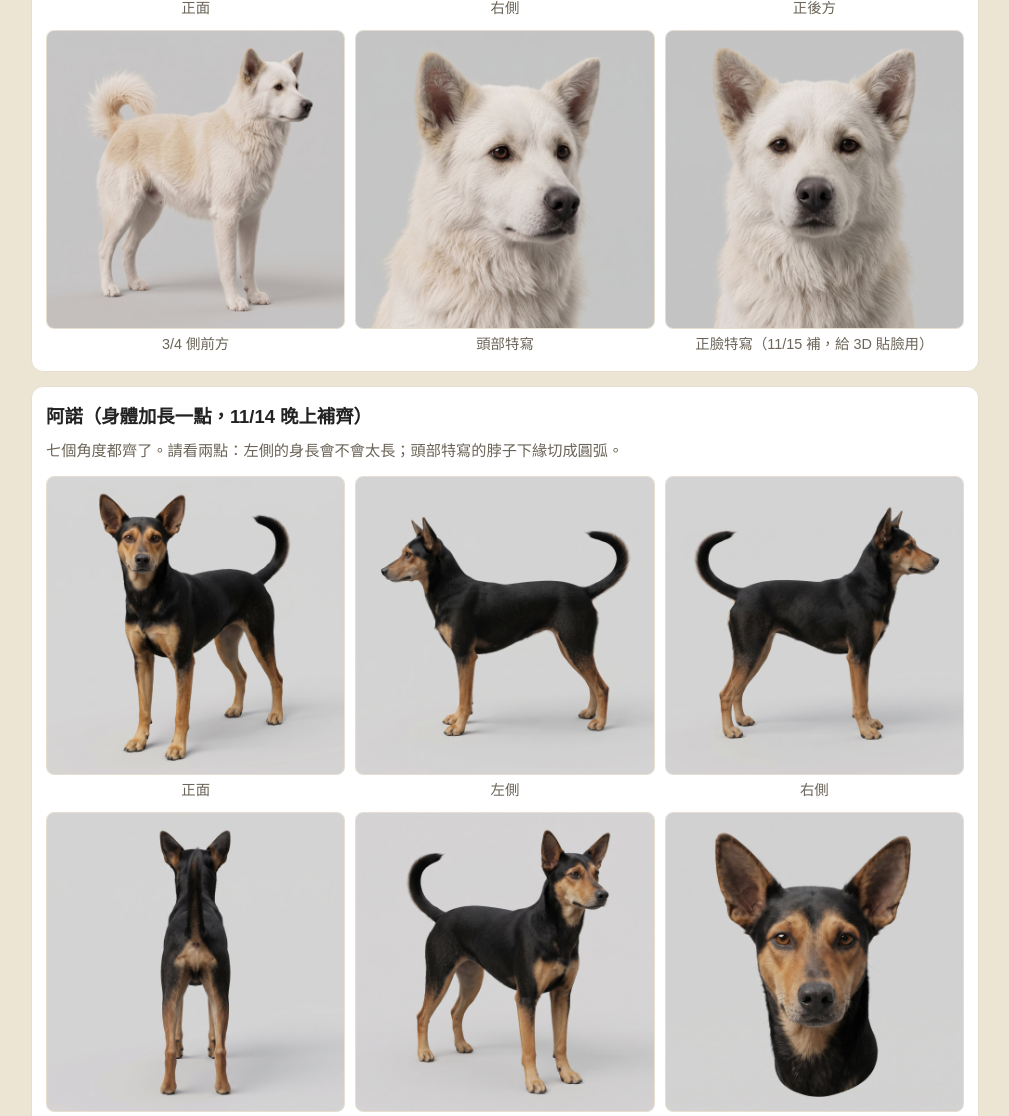
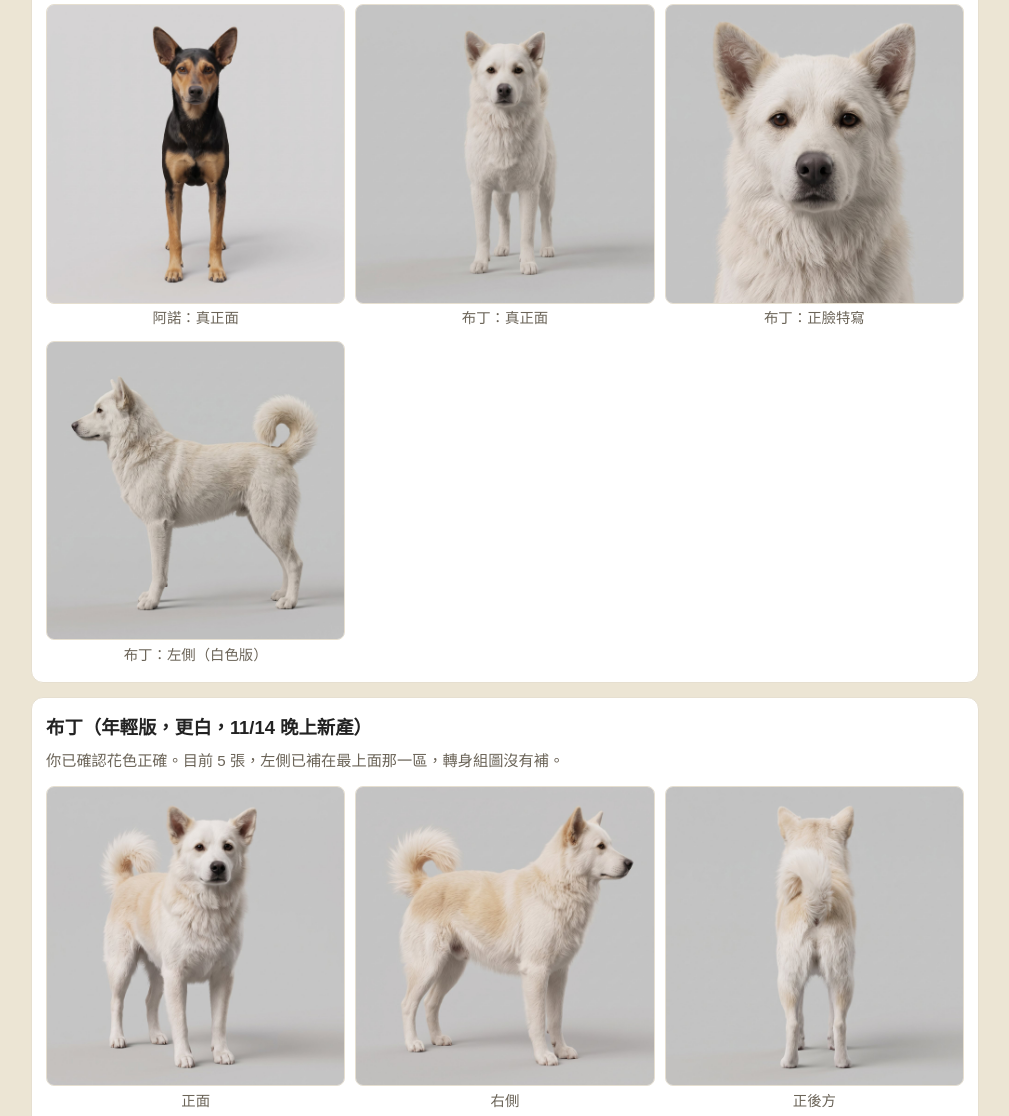
Before and after one commit to ken158ken/tucheng_dev, a plain HTML site: page 設計/2026-11-14_三寶3D參考圖.html in a window 1280 px wide. Shown: the part 660-1776 px from the top of the page, without its empty margins (135-1144 px from the left). Drawn offline with Linux system fonts and the light colour scheme.

Commit message:
三寶參考圖：給 3D 用的正交補圖七張
Co-Authored-By: Claude <noreply@anthropic.com>

```diff
--- a/設計/2026-11-14_三寶3D參考圖.html
+++ b/設計/2026-11-14_三寶3D參考圖.html
@@ -18,7 +18,8 @@ figcaption{font-size:.9rem;color:var(--mute);text-align:center;margin-top:.2em}
 <li>像不像由你判斷：請直接告訴我哪一隻、哪一張、哪裡不對（臉長、耳朵、花色位置、體型）。</li>
 <li>新產的排在最上面；舊版留在下面對照。標「鏡像」的那一側是另一側翻過來的。</li>
 </ol></div>
-<section class="card"><h2>布丁（年輕版，更白，11/14 晚上新產）</h2><p class="d">你已確認花色正確。目前 5 張，11/15 為 3D 補圖：七張只有布丁正臉特寫可用；布丁真正面與左側有殘影、小布三張畫成老年樣貌、阿諾真正面沒存到，都沒放上來。</p><div class="g"><figure><a href="pets/buding/w-front.jpg?v=1115a"><img src="pets/buding/w-front.jpg?v=1115a" alt="布丁（年輕版，更白，11/14 晚上新產） 正面"></a><figcaption>正面</figcaption></figure><figure><a href="pets/buding/w-right.jpg?v=1115a"><img src="pets/buding/w-right.jpg?v=1115a" alt="布丁（年輕版，更白，11/14 晚上新產） 右側"></a><figcaption>右側</figcaption></figure><figure><a href="pets/buding/w-back.jpg?v=1115a"><img src="pets/buding/w-back.jpg?v=1115a" alt="布丁（年輕版，更白，11/14 晚上新產） 正後方"></a><figcaption>正後方</figcaption></figure><figure><a href="pets/buding/w-three-quarter.jpg?v=1115a"><img src="pets/buding/w-three-quarter.jpg?v=1115a" alt="布丁（年輕版，更白，11/14 晚上新產） 3/4 側前方"></a><figcaption>3/4 側前方</figcaption></figure><figure><a href="pets/buding/w-head.jpg?v=1115a"><img src="pets/buding/w-head.jpg?v=1115a" alt="布丁（年輕版，更白，11/14 晚上新產） 頭部特寫"></a><figcaption>頭部特寫</figcaption></figure><figure><a href="pets/buding/w-head-front.jpg?v=1115b"><img src="pets/buding/w-head-front.jpg?v=1115b" alt="布丁 正臉特寫"></a><figcaption>正臉特寫（11/15 補，給 3D 貼臉用）</figcaption></figure></div></section>
+<section class="card"><h2>給 3D 用的補圖（11/15 深夜，七張齊）</h2><p class="d">3D 任務需要身體也正對鏡頭的正面、真正的正後方、正臉。這七張是補給它用的，請看樣貌有沒有跑掉。</p><div class="g"><figure><a href="pets/xiaobu/o-front-ortho.jpg?v=1115c"><img src="pets/xiaobu/o-front-ortho.jpg?v=1115c" alt="小布 真正面"></a><figcaption>小布：真正面</figcaption></figure><figure><a href="pets/xiaobu/o-back-ortho.jpg?v=1115c"><img src="pets/xiaobu/o-back-ortho.jpg?v=1115c" alt="小布 真正後方"></a><figcaption>小布：真正後方</figcaption></figure><figure><a href="pets/xiaobu/o-head-front.jpg?v=1115c"><img src="pets/xiaobu/o-head-front.jpg?v=1115c" alt="小布 正臉特寫"></a><figcaption>小布：正臉特寫</figcaption></figure><figure><a href="pets/anuo/o-front-ortho.jpg?v=1115c"><img src="pets/anuo/o-front-ortho.jpg?v=1115c" alt="阿諾 真正面"></a><figcaption>阿諾：真正面</figcaption></figure><figure><a href="pets/buding/o-front-ortho.jpg?v=1115c"><img src="pets/buding/o-front-ortho.jpg?v=1115c" alt="布丁 真正面"></a><figcaption>布丁：真正面</figcaption></figure><figure><a href="pets/buding/o-head-front.jpg?v=1115c"><img src="pets/buding/o-head-front.jpg?v=1115c" alt="布丁 正臉特寫"></a><figcaption>布丁：正臉特寫</figcaption></figure><figure><a href="pets/buding/o-left.jpg?v=1115c"><img src="pets/buding/o-left.jpg?v=1115c" alt="布丁 左側（白色版）"></a><figcaption>布丁：左側（白色版）</figcaption></figure></div></section>
+<section class="card"><h2>布丁（年輕版，更白，11/14 晚上新產）</h2><p class="d">你已確認花色正確。目前 5 張，左側已補在最上面那一區，轉身組圖沒有補。</p><div class="g"><figure><a href="pets/buding/w-front.jpg?v=1115a"><img src="pets/buding/w-front.jpg?v=1115a" alt="布丁（年輕版，更白，11/14 晚上新產） 正面"></a><figcaption>正面</figcaption></figure><figure><a href="pets/buding/w-right.jpg?v=1115a"><img src="pets/buding/w-right.jpg?v=1115a" alt="布丁（年輕版，更白，11/14 晚上新產） 右側"></a><figcaption>右側</figcaption></figure><figure><a href="pets/buding/w-back.jpg?v=1115a"><img src="pets/buding/w-back.jpg?v=1115a" alt="布丁（年輕版，更白，11/14 晚上新產） 正後方"></a><figcaption>正後方</figcaption></figure><figure><a href="pets/buding/w-three-quarter.jpg?v=1115a"><img src="pets/buding/w-three-quarter.jpg?v=1115a" alt="布丁（年輕版，更白，11/14 晚上新產） 3/4 側前方"></a><figcaption>3/4 側前方</figcaption></figure><figure><a href="pets/buding/w-head.jpg?v=1115a"><img src="pets/buding/w-head.jpg?v=1115a" alt="布丁（年輕版，更白，11/14 晚上新產） 頭部特寫"></a><figcaption>頭部特寫</figcaption></figure></div></section>
 <section class="card"><h2>阿諾（身體加長一點，11/14 晚上補齊）</h2><p class="d">七個角度都齊了。請看兩點：左側的身長會不會太長；頭部特寫的脖子下緣切成圓弧。</p><div class="g"><figure><a href="pets/anuo/v3-front.jpg?v=1115a"><img src="pets/anuo/v3-front.jpg?v=1115a" alt="阿諾（身體加長一點，11/14 晚上補齊） 正面"></a><figcaption>正面</figcaption></figure><figure><a href="pets/anuo/v3-left.jpg?v=1115a"><img src="pets/anuo/v3-left.jpg?v=1115a" alt="阿諾（身體加長一點，11/14 晚上補齊） 左側"></a><figcaption>左側</figcaption></figure><figure><a href="pets/anuo/v3-right.jpg?v=1115a"><img src="pets/anuo/v3-right.jpg?v=1115a" alt="阿諾（身體加長一點，11/14 晚上補齊） 右側"></a><figcaption>右側</figcaption></figure><figure><a href="pets/anuo/v3-back.jpg?v=1115a"><img src="pets/anuo/v3-back.jpg?v=1115a" alt="阿諾（身體加長一點，11/14 晚上補齊） 正後方"></a><figcaption>正後方</figcaption></figure><figure><a href="pets/anuo/v3-three-quarter.jpg?v=1115a"><img src="pets/anuo/v3-three-quarter.jpg?v=1115a" alt="阿諾（身體加長一點，11/14 晚上補齊） 3/4 側前方"></a><figcaption>3/4 側前方</figcaption></figure><figure><a href="pets/anuo/v3-head.jpg?v=1115a"><img src="pets/anuo/v3-head.jpg?v=1115a" alt="阿諾（身體加長一點，11/14 晚上補齊） 頭部特寫"></a><figcaption>頭部特寫</figcaption></figure><figure><a href="pets/anuo/v3-turnaround.jpg?v=1115a"><img src="pets/anuo/v3-turnaround.jpg?v=1115a" alt="阿諾（身體加長一點，11/14 晚上補齊） 轉身組圖"></a><figcaption>轉身組圖</figcaption></figure></div></section>
 <section class="card"><h2>小布（第一版，年輕樣貌）</h2><p class="d">你說這版幾乎完美還原；實際的臉比圖稍長一點點。</p><div class="g"><figure><a href="pets/xiaobu/front.jpg?v=1114b"><img src="pets/xiaobu/front.jpg?v=1114b" alt="小布（第一版，年輕樣貌） 正面"></a><figcaption>正面</figcaption></figure><figure><a href="pets/xiaobu/left.jpg?v=1114b"><img src="pets/xiaobu/left.jpg?v=1114b" alt="小布（第一版，年輕樣貌） 左側"></a><figcaption>左側</figcaption></figure><figure><a href="pets/xiaobu/right.jpg?v=1114b"><img src="pets/xiaobu/right.jpg?v=1114b" alt="小布（第一版，年輕樣貌） 右側"></a><figcaption>右側</figcaption></figure><figure><a href="pets/xiaobu/back.jpg?v=1114b"><img src="pets/xiaobu/back.jpg?v=1114b" alt="小布（第一版，年輕樣貌） 背面"></a><figcaption>背面</figcaption></figure><figure><a href="pets/xiaobu/three-quarter.jpg?v=1114b"><img src="pets/xiaobu/three-quarter.jpg?v=1114b" alt="小布（第一版，年輕樣貌） 四分之三側"></a><figcaption>四分之三側</figcaption></figure><figure><a href="pets/xiaobu/head.jpg?v=1114b"><img src="pets/xiaobu/head.jpg?v=1114b" alt="小布（第一版，年輕樣貌） 頭部特寫"></a><figcaption>頭部特寫</figcaption></figure><figure><a href="pets/xiaobu/turnaround.jpg?v=1114b"><img src="pets/xiaobu/turnaround.jpg?v=1114b" alt="小布（第一版，年輕樣貌） 轉身組圖"></a><figcaption>轉身組圖</figcaption></figure></div></section>
 <section class="card"><h2>阿諾（上一版，身體沒加長）</h2><p class="d">留著對照。頭部特寫有殘影。</p><div class="g"><figure><a href="pets/anuo/v2-front.jpg?v=1114b"><img src="pets/anuo/v2-front.jpg?v=1114b" alt="阿諾（上一版，身體沒加長） 正面"></a><figcaption>正面</figcaption></figure><figure><a href="pets/anuo/v2-left.jpg?v=1114b"><img src="pets/anuo/v2-left.jpg?v=1114b" alt="阿諾（上一版，身體沒加長） 左側"></a><figcaption>左側</figcaption></figure><figure><a href="pets/anuo/v2-right-mirror.jpg?v=1114b"><img src="pets/anuo/v2-right-mirror.jpg?v=1114b" alt="阿諾（上一版，身體沒加長） 右側（左側鏡像）"></a><figcaption>右側（左側鏡像）</figcaption></figure><figure><a href="pets/anuo/v2-back.jpg?v=1114b"><img src="pets/anuo/v2-back.jpg?v=1114b" alt="阿諾（上一版，身體沒加長） 背面"></a><figcaption>背面</figcaption></figure><figure><a href="pets/anuo/v2-head.jpg?v=1114b"><img src="pets/anuo/v2-head.jpg?v=1114b" alt="阿諾（上一版，身體沒加長） 頭部特寫"></a><figcaption>頭部特寫</figcaption></figure></div></section>
```
Also changed, not shown: 設計/pets/anuo/o-front-ortho.jpg (added), 設計/pets/buding/o-front-ortho.jpg (added), 設計/pets/buding/o-head-front.jpg (added), 設計/pets/buding/o-left.jpg (added), 設計/pets/xiaobu/o-back-ortho.jpg (added), 設計/pets/xiaobu/o-front-ortho.jpg (added), 設計/pets/xiaobu/o-head-front.jpg (added).
